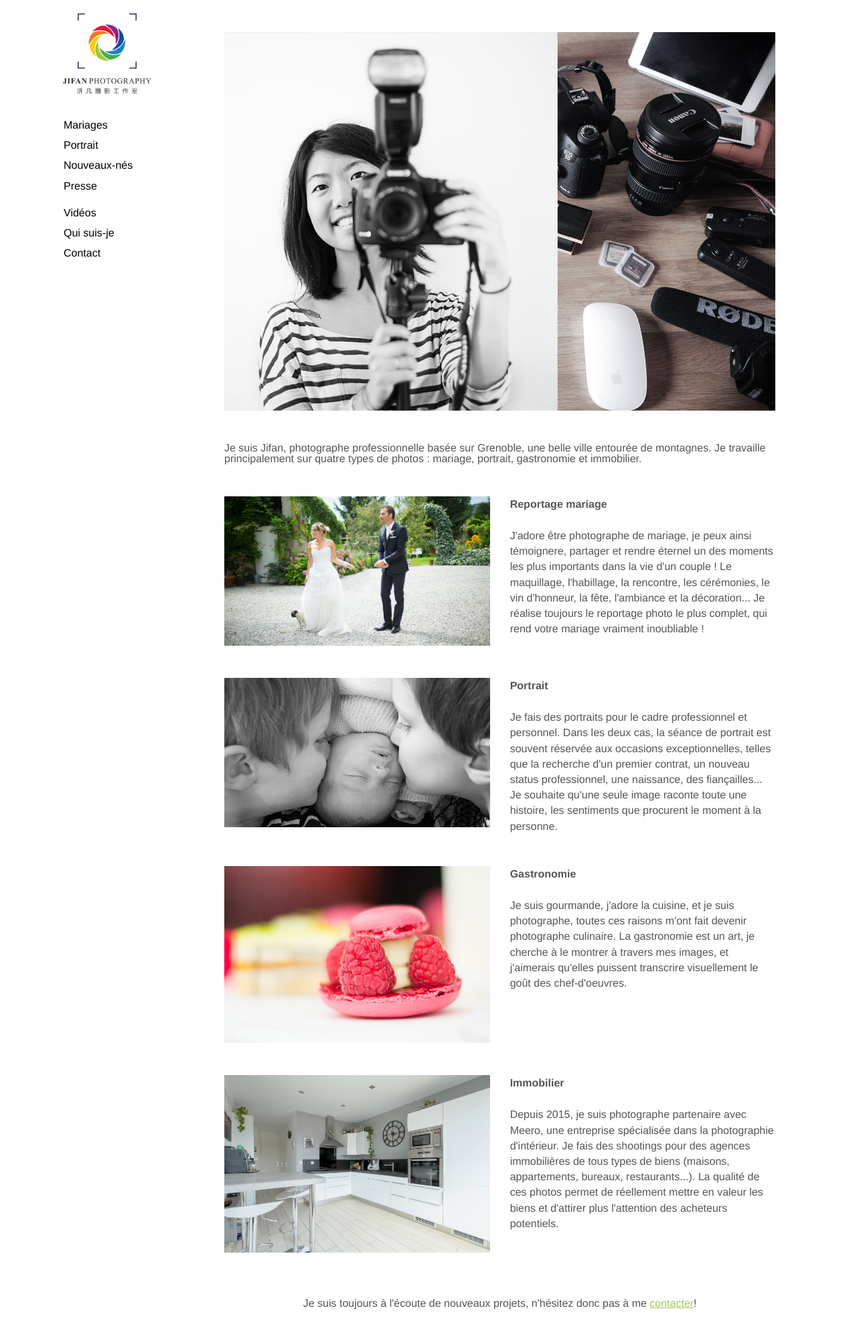
After one commit to simongareste/djifan, a Django app: template website/templates/website/about.html in a window 1280 px wide. The commit adds this page. Shown: the whole page at 67% size. Run offline with Django 3.2, Linux system fonts and the light colour scheme; the template is opened without the code that fills it, so the values that code supplies are empty; parts of the project's set-up code (start-up, migrations or seed data) failed here and were passed over; some libraries are stand-ins or nearby versions.

Commit message:
Add about me page

```diff
--- a/templates/base.html
+++ b/templates/base.html
@@ -26,8 +26,8 @@
     <meta name="twitter:title" content="Jifan Photography">
     <meta name="twitter:description" content="Photographe Grenoble">
 
-    <link href="{% static 'website/css/theme.css' %}" media="screen" rel="stylesheet" type="text/css">
 
+    <script src="{% static 'website/js/jquery.min.js' %}" type="text/javascript"></script>
     <script src="{% static 'website/js/favicon.js' %}" type="text/javascript"></script>
     <script type="text/javascript">
     try{function css_browser_selector(u){var ua=u.toLowerCase(),is=function(t){return ua.indexOf(t)>-1},g='gecko',w='webkit',s='safari',o='opera',m='mobile',h=document.documentElement,b=[(!(/opera|webtv/i.test(ua))&&/msie\s(\d)/.test(ua))?('ie ie'+RegExp.$1):is('firefox/2')?g+' ff2':is('firefox/3.5')?g+' ff3 ff3_5':is('firefox/3.6')?g+' ff3 ff3_6':is('firefox/3')?g+' ff3':is('gecko/')?g:is('opera')?o+(/version\/(\d+)/.test(ua)?' '+o+RegExp.$1:(/opera(\s|\/)(\d+)/.test(ua)?' '+o+RegExp.$2:'')):is('konqueror')?'konqueror':is('blackberry')?m+' blackberry':is('android')?m+' android':is('chrome')?w+' chrome':is('iron')?w+' iron':is('applewebkit/')?w+' '+s+(/version\/(\d+)/.test(ua)?' '+s+RegExp.$1:''):is('mozilla/')?g:'',is('j2me')?m+' j2me':is('iphone')?m+' iphone':is('ipod')?m+' ipod':is('ipad')?m+' ipad':is('mac')?'mac':is('darwin')?'mac':is('webtv')?'webtv':is('win')?'win'+(is('windows nt 6.0')?' vista':''):is('freebsd')?'freebsd':(is('x11')||is('linux'))?'linux':'','js']; c = b.join(' '); h.className += ' '+c; return c;}; css_browser_selector(navigator.userAgent);}catch(e){}
@@ -36,12 +36,11 @@
     <link href="{% static 'website/images/favicon.ico' %}" rel="shortcut icon" type="image/x-icon">
     {% block head %}
     {% endblock %}
+    <link href="{% static 'website/css/theme.css' %}" media="screen" rel="stylesheet" type="text/css">
 
   </head>
 <body id="imgsize_700" class="gallery">
-    <div class="
-    page
-    ">
+  <div class="page">
     <!-- NAV -->
     <div class="nav transparent">
       <div style="overflow: visible; margin-top: 0px; top: 0px;" class="nav_container">
@@ -82,7 +81,6 @@
   <script>
    //<![CDATA[
    var DATA = {"theme":{"gallery_image_heigh":700,"nav_arrows_toggle": false}}
-
     //]]>
   </script>
 </body>
--- /dev/null
+++ b/website/static/website/css/tether.min.css
@@ -0,0 +1 @@
+.tether-element,.tether-element *,.tether-element :after,.tether-element :before,.tether-element:after,.tether-element:before{box-sizing:border-box}.tether-element{position:absolute;display:none}.tether-element.tether-open{display:block}
--- a/website/static/website/css/theme.css
+++ b/website/static/website/css/theme.css
@@ -37,9 +37,9 @@ html{
 body {
   line-height: 1;
   color: #555555;
-font-family: "Helvetica Neue", Arial, Helvetica, sans-serif;
-font-size: 12px;
-font-weight: normal;
+  font-family: "Helvetica Neue", Arial, Helvetica, sans-serif;
+  font-size: 16px;
+  font-weight: normal;
   background: #ffffff;
 }
 
@@ -64,14 +64,14 @@ font-weight: normal;
 
 a {
   outline: none;
-  color: #00a1f9;
+  color: #A2C760;
 text-decoration: underline;
 font-style: normal;
 font-weight: normal;
   }
 
   a:hover {
-    color: #94cbff;
+    color: #7BA239;
 text-decoration: underline;
 font-style: normal;
     }
--- /dev/null
+++ b/website/templates/website/about.html
@@ -0,0 +1,86 @@
+{% extends "base.html" %}
+{% load staticfiles %}
+
+{% block head %}
+  <link href="{% static 'website/css/bootstrap.min.css' %}" media="screen" rel="stylesheet" type="text/css"
+        xmlns="http://www.w3.org/1999/html">
+  <script src="{% static 'website/js/tether.min.js' %}" type="text/javascript"></script>
+  <script src="{% static 'website/js/bootstrap.min.js' %}" type="text/javascript"></script>
+
+{% endblock %}
+
+{% block content %}
+
+  <div class="container-fluid ">
+    <div class="row">
+      <div class="col-md-8 col-md-offset-3 p-t-3">
+        <img src="{% static 'website/images/aboutw.jpg' %}" class="img-fluid">
+      </div>
+    </div>
+
+    <div class="row p-t-3">
+      <div class="col-md-8 col-md-offset-3">
+        Je suis Jifan, photographe professionnelle basée sur Grenoble, une belle ville entourée de montagnes. Je
+        travaille principalement sur quatre types de photos : mariage, portrait, gastronomie et immobilier.
+      </div>
+    </div>
+
+    <div class="row">
+      <div class="col-md-8 col-md-offset-3 ">
+        <div class="row p-t-3">
+          <div class="col-md-6">
+            <img src="{% static 'website/images/670A4587.jpg' %}" class="img-fluid">
+          </div>
+          <div class="col-md-6 text-center">
+            <p class=" font-weight-bold p-b-2">Reportage mariage</p>
+            <p>J'adore être photographe de mariage, je peux ainsi témoignere, partager et rendre éternel un des moments
+              les plus importants dans la vie d'un couple ! Le maquillage, l'habillage, la rencontre, les cérémonies,
+              le vin d'honneur, la fête, l'ambiance et la décoration... Je réalise toujours le reportage photo le plus
+              complet, qui rend votre mariage vraiment inoubliable !</p>
+          </div>
+        </div>
+        <div class="row p-t-3">
+          <div class="col-md-6">
+            <img src="{% static 'website/images/670A3146-nb.jpg' %}" class="img-fluid">
+          </div>
+          <div class="col-md-6">
+            <p class=" font-weight-bold p-b-2">Portrait</p>
+            <p>Je fais des portraits pour le cadre professionnel et personnel. Dans les deux cas, la séance de portrait
+              est souvent réservée aux occasions exceptionnelles, telles que la recherche d'un premier contrat, un
+              nouveau status professionnel, une naissance, des fiançailles... Je souhaite qu'une seule image raconte
+              toute une histoire, les sentiments que procurent le moment à la personne.</p>
+          </div>
+        </div>
+        <div class="row p-t-3">
+          <div class="col-md-6">
+            <img src="{% static 'website/images/670A5050.jpg' %}" class="img-fluid">
+          </div>
+          <div class="col-md-6">
+            <p class=" font-weight-bold p-b-2">Gastronomie</p>
+            <p>Je suis gourmande, j'adore la cuisine, et je suis photographe, toutes ces raisons m'ont fait devenir
+              photographe culinaire. La gastronomie est un art, je cherche à le montrer à travers mes images, et
+              j'aimerais qu'elles puissent transcrire visuellement le goût des chef-d'oeuvres.</p>
+          </div>
+        </div>
+        <div class="row p-t-3 p-b-3">
+          <div class="col-md-6">
+            <img src="{% static 'website/images/06.jpg' %}" class="img-fluid">
+          </div>
+          <div class="col-md-6">
+            <p class=" font-weight-bold p-b-2">Immobilier</p>
+            <p>Depuis 2015, je suis photographe partenaire avec Meero, une entreprise spécialisée dans la photographie
+              d'intérieur. Je fais des shootings pour des agences immobilières de tous types de biens (maisons,
+              appartements, bureaux, restaurants...). La qualité de ces photos permet de réellement mettre en valeur
+              les biens et d'attirer plus l'attention des acheteurs potentiels.</p>
+          </div>
+        </div>
+        <div class="row p-t-1 p-b-3">
+          <div class="col-md-12">
+            <p class="text-xs-center">Je suis toujours à l'écoute de nouveaux projets, n'hésitez donc pas à me <a href="{% url "contact" %}">contacter</a>!</p>
+          </div>
+        </div>
+
+      </div>
+    </div>
+  </div>
+{% endblock %}
--- a/website/templates/website/index.html
+++ b/website/templates/website/index.html
@@ -32,7 +32,6 @@
                   <div class="asset image">
                     <div class="wrap">
                       <div class="img">
-                        {% load staticfiles %}
                         <img lazyloaded="true" src="{{ image.get_display_url }}" alt="" data-aspect-ratio="595:900">
                       </div>
                     </div>
--- a/website/views.py
+++ b/website/views.py
@@ -21,7 +21,7 @@ def videoView(request):
     return render(request, template_name, {})
 
 def aboutView(request):
-    template_name = 'website/index.html'
+    template_name = 'website/about.html'
     return render(request, template_name, {})
 
 def contactView(request):
```
Also changed, not shown: website/static/website/images/06.jpg (added), website/static/website/images/670A3146-nb.jpg (added), website/static/website/images/670A4587.jpg (added), website/static/website/images/670A5050.jpg (added), website/static/website/images/aboutw.jpg (added), website/static/website/js/tether.min.js (added). Lines whose indentation alone changed are shown as unchanged.
